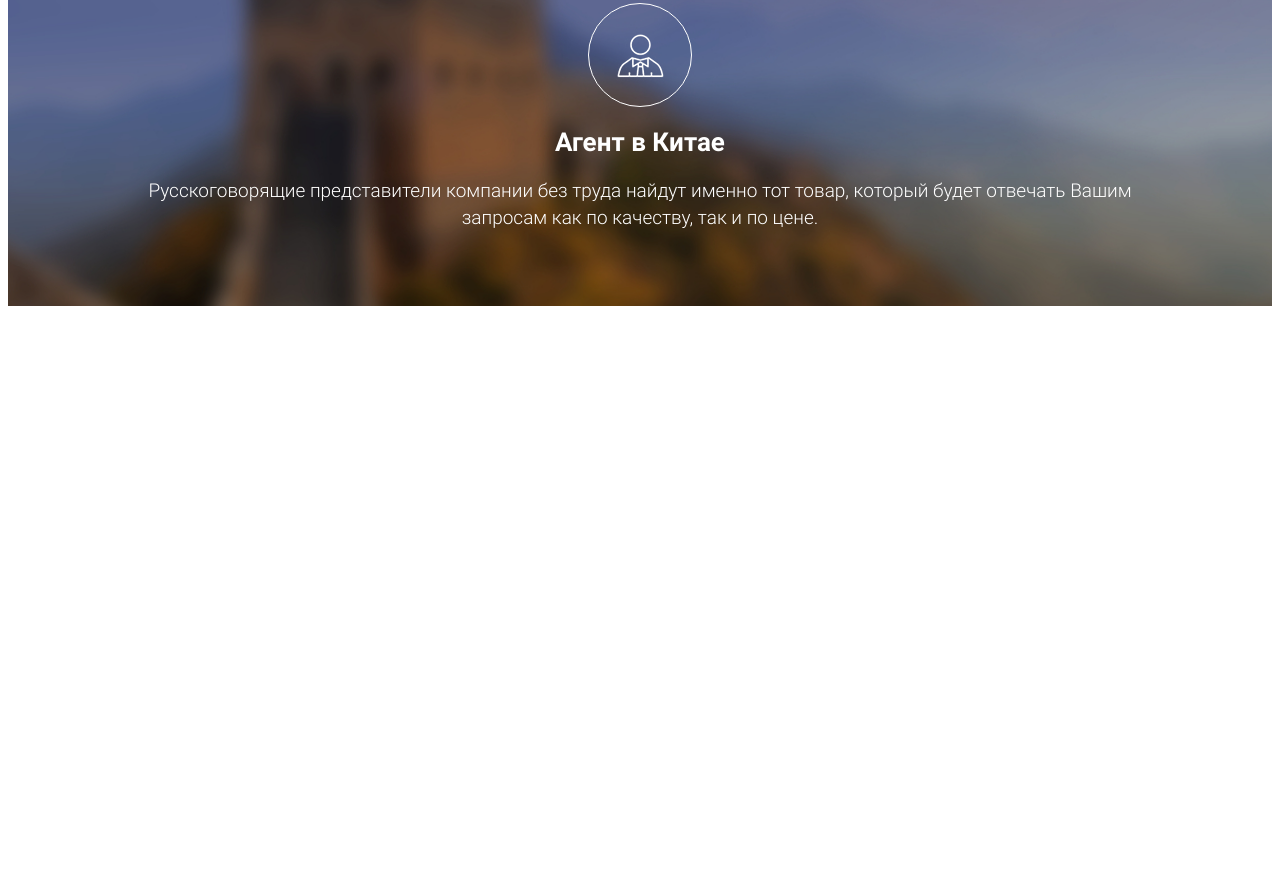
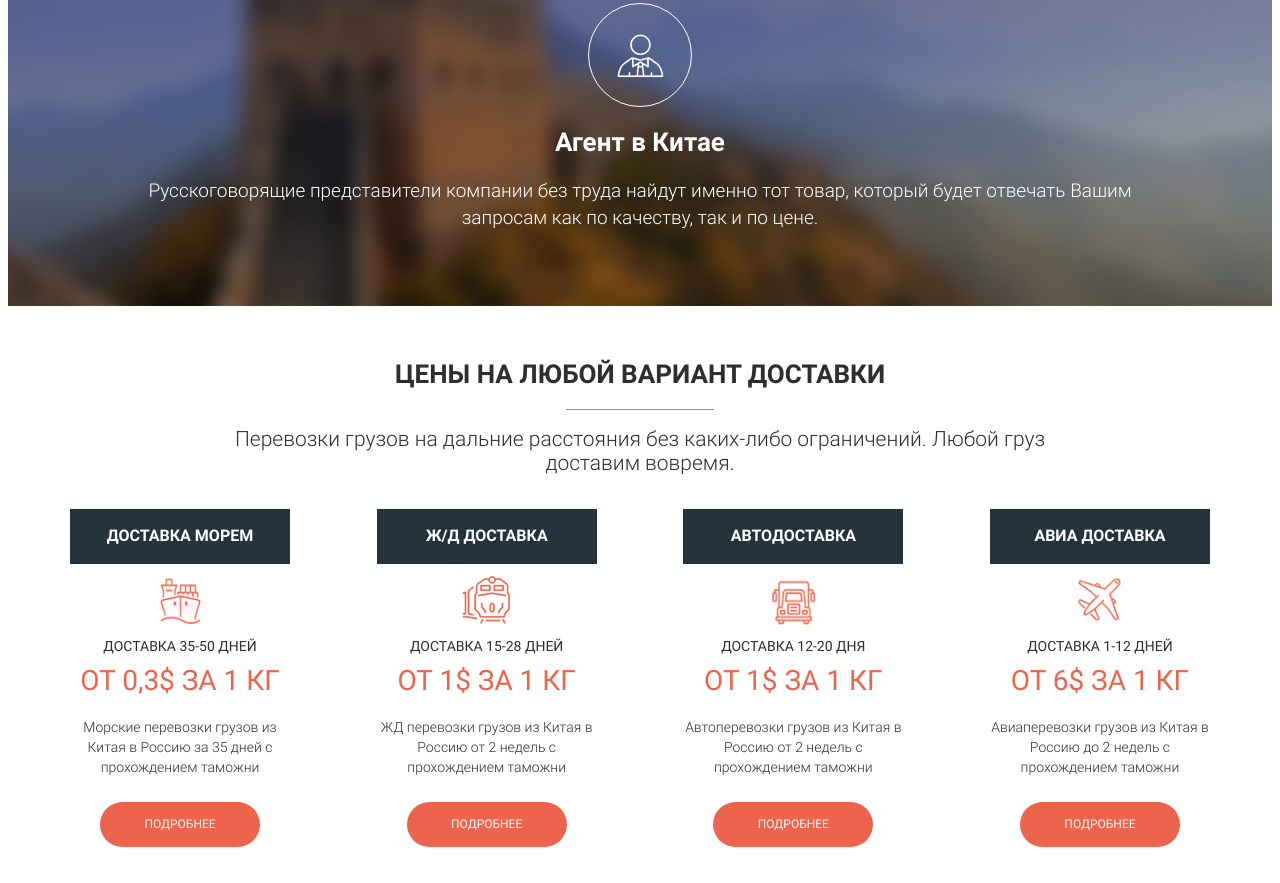
Before and after one commit to margokhromtsova1/GloboOpt, a website: page src/index.html in a window 1280 px wide. Shown: the part 2106-2989 px from the top of the page. Before the commit the page ends 2420 px from the top, so only its background shows below. Drawn offline with Linux system fonts and the light colour scheme.

Commit message:
Block 5 price finished

```diff
--- a/src/index.html
+++ b/src/index.html
@@ -175,6 +175,56 @@
         <h2 class="agent__subheader">Агент в Китае</h2>
         <div class="agent__descr">Русскоговорящие представители компании без труда найдут именно тот товар, который будет отвечать Вашим запросам как по качеству, так и по цене.</div>
     </section>
+    <section class="price">
+        <div class="container">
+            <div class="title title__price">Цены на любой вариант доставки</div>
 
+            <hr class="line">
+
+            <div class="description description__price">Перевозки грузов на дальние расстояния без каких-либо ограничений.
+                Любой груз доставим вовремя. </div>
+            <div class="price__wrapper">
+                <div class="price__item">
+                    <div class="price__black">Доставка морем</div>
+                    <img src="icons/price/1.png" alt="ferry" class="price__img">
+                    <div class="price__delivery">Доставка 35-50 дней</div>
+                    <div class="price__price">от 0,3$ за 1 кг</div>
+                    <div class="price__descr">Морские перевозки грузов из Китая в Россию за 35 дней
+                        с прохождением таможни </div>
+                    <button class="button button__price">Подробнее</button>
+                </div>
+
+                <div class="price__item">
+                    <div class="price__black">Ж/Д доставка</div>
+                    <img src="icons/price/train.png" alt="train" class="price__img">
+                    <div class="price__delivery">Доставка 15-28 дней</div>
+                    <div class="price__price">от 1$ за 1 кг</div>
+                    <div class="price__descr">ЖД перевозки грузов из Китая в Россию от 2 недель
+                        с прохождением таможни</div>
+                    <button class="button button__price">Подробнее</button>
+                </div>
+
+                <div class="price__item">
+                    <div class="price__black">Автодоставка</div>
+                    <img src="icons/price/car.png" alt="truck" class="price__img">
+                    <div class="price__delivery">Доставка 12-20 дня</div>
+                    <div class="price__price">от 1$ за 1 кг</div>
+                    <div class="price__descr">Автоперевозки грузов из Китая в Россию от 2 недель
+                        с прохождением таможни</div>
+                    <button class="button button__price">Подробнее</button>
+                </div>
+
+                <div class="price__item">
+                    <div class="price__black">Авиа доставка</div>
+                    <img src="icons/price/plane.png" alt="plane" class="price__img">
+                    <div class="price__delivery">Доставка 1-12 дней</div>
+                    <div class="price__price">от 6$ за 1 кг</div>
+                    <div class="price__descr">Авиаперевозки грузов из Китая в Россию до 2 недель
+                        с прохождением таможни</div>
+                    <button class="button button__price">Подробнее</button>
+                </div>
+            </div>
+        </div>
+    </section>
 </body>
 </html>
--- a/src/sass/blocks/_buttons.scss
+++ b/src/sass/blocks/_buttons.scss
@@ -19,4 +19,13 @@
         height: 57px;
 
     }
+    &__price {
+        margin: 0 auto;
+        margin-top: 25px;
+        width: 160px;
+        height: 45px;
+        font-size: 12px;
+        font-weight: 400;
+
+    }
 }
--- a/src/sass/blocks/_job.scss
+++ b/src/sass/blocks/_job.scss
@@ -25,5 +25,6 @@
         font-size: 14px;
         font-weight: 300;
         line-height: 22px;
+        text-align: justify;
     }
 }
--- /dev/null
+++ b/src/sass/blocks/_price.scss
@@ -0,0 +1,58 @@
+.price {
+    max-height: 600;
+    padding: 53px 0 28px 0;
+    &__wrapper {
+        margin-top: 34px;
+        display: flex;
+        justify-content: space-between;
+    }
+    &__black {
+        padding-top: 15px;
+        height: 40px;
+        background-color: #25333c;
+        margin: 0 auto;
+        text-align: center;
+        color: $two_color;
+        font-size: 16px;
+        font-weight: 700;
+        line-height: 23px;
+        text-transform: uppercase;
+    }
+    &__img {
+        display: block;
+        margin: 0 auto;
+        margin-top: 10px;
+        width: 53px;
+        height: 54px;
+    }
+    &__delivery {
+        display: block;
+        margin-top: 10px;
+        text-align: center;
+        color: #2e2e2e;
+        font-size: 14px;
+        font-weight: 400;
+        text-transform: uppercase;
+    }
+    &__price {
+        margin-top: 10px;
+        text-align: center;
+        color: $main_color;
+        font-size: 28px;
+        font-weight: 400;
+        text-transform: uppercase;
+    }
+    &__descr {
+        margin-top: 20px;
+        text-align: center;
+        max-width: 220px;
+        color: #2e2e2e;
+        font-size: 14px;
+        font-weight: 300;
+        line-height: 20px;
+    }
+
+    &__item {
+        max-width: 261px;
+    }
+}
--- a/src/sass/style.scss
+++ b/src/sass/style.scss
@@ -16,3 +16,4 @@
 @import 'blocks/line';
 @import 'blocks/description';
 @import 'blocks/agent';
+@import 'blocks/price';
```
Also changed, not shown: dist/index.html, src/css/style.min.css.
